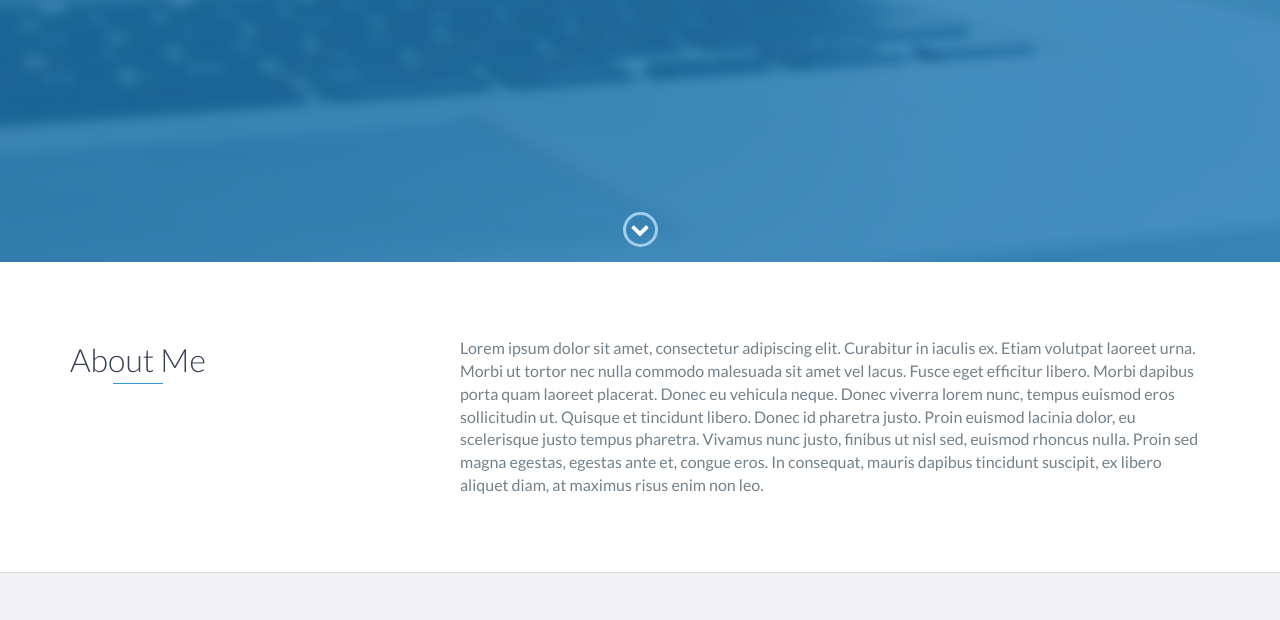
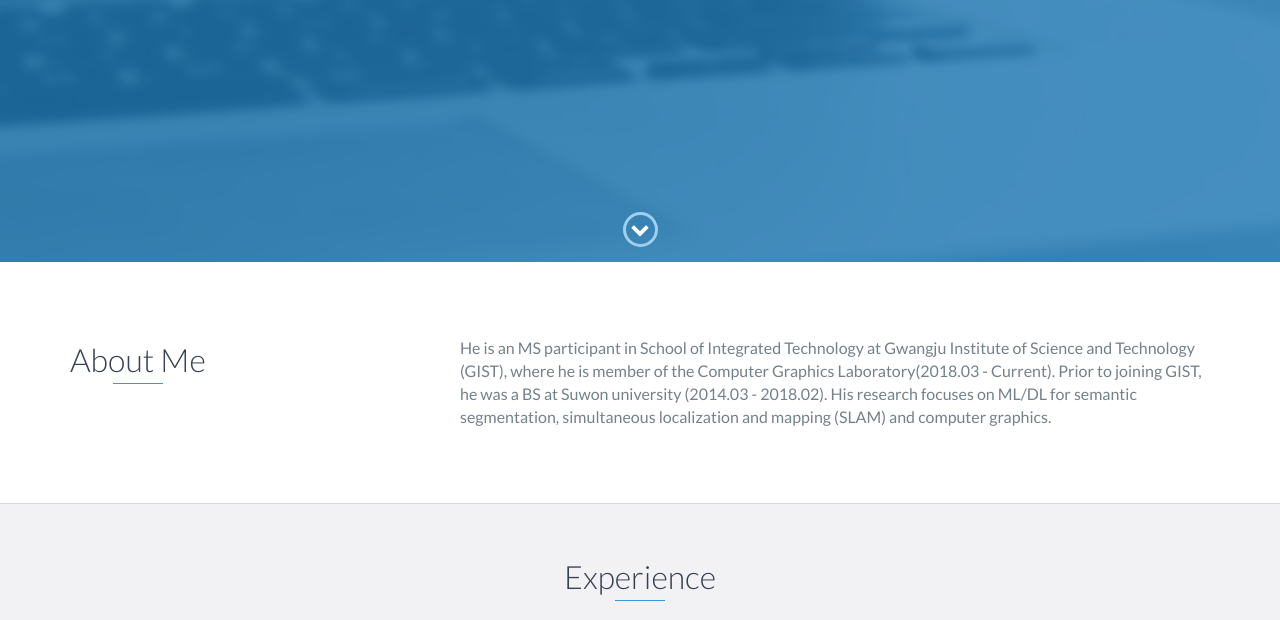
Before and after one commit to JunyoungPark95/JunyoungPark95.github.io, a website: page index.html in a window 1280 px wide. Shown: the part 538-1158 px from the top of the page. Drawn offline with nearby package versions, Linux system fonts and the light colour scheme.

Commit message:
Update index.html

```diff
--- a/index.html
+++ b/index.html
@@ -73,9 +73,10 @@
                 </div>
                 <div class="col-md-8">
                     <p>
-                        Lorem ipsum dolor sit amet, consectetur adipiscing elit. Curabitur in iaculis ex. Etiam volutpat laoreet urna. Morbi ut tortor nec nulla commodo malesuada sit amet vel lacus. Fusce eget efficitur libero. Morbi dapibus porta quam laoreet placerat. Donec
-                        eu vehicula neque. Donec viverra lorem nunc, tempus euismod eros sollicitudin ut. Quisque et tincidunt libero. Donec id pharetra justo. Proin euismod lacinia dolor, eu scelerisque justo tempus pharetra. Vivamus nunc justo, finibus
-                        ut nisl sed, euismod rhoncus nulla. Proin sed magna egestas, egestas ante et, congue eros. In consequat, mauris dapibus tincidunt suscipit, ex libero aliquet diam, at maximus risus enim non leo.
+                        He is an MS participant in School of Integrated Technology at Gwangju Institute of Science and Technology (GIST),
+						where he is member of the Computer Graphics Laboratory(2018.03 - Current).
+						Prior to joining GIST, he was a BS at Suwon university (2014.03 - 2018.02).
+						His research focuses on ML/DL for semantic segmentation, simultaneous localization and mapping (SLAM) and computer graphics.
                     </p>
                 </div>
             </div>
```
